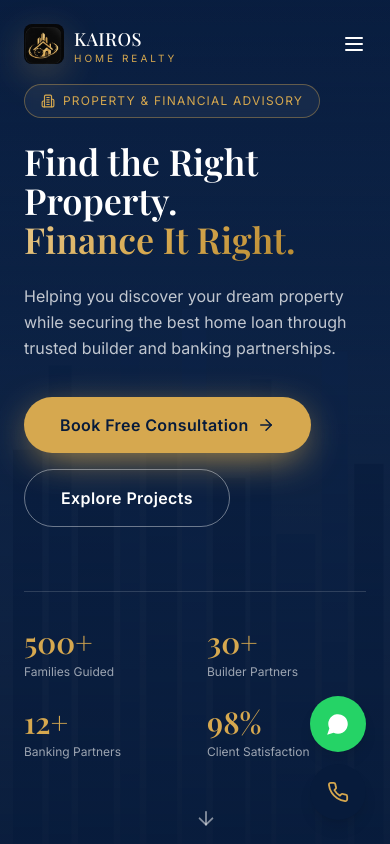
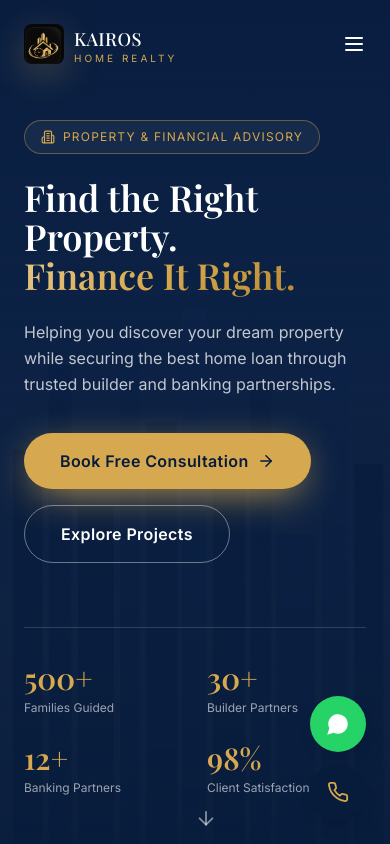
Before and after one commit to Kairos-Home-Realty/kairos-website, a Next.js app: page / in a window 390 px wide. Shown: the top 844 px of the page. Built offline with nearby package versions, Linux system fonts and the light colour scheme.

Commit message:
updated mobile mode view

```diff
--- a/components/sections/Hero.tsx
+++ b/components/sections/Hero.tsx
@@ -14,7 +14,7 @@ export function Hero() {
   const opacity = useTransform(scrollYProgress, [0, 0.8], [1, 0]);
 
   return (
-    <section ref={ref} className="relative h-screen min-h-[720px] w-full overflow-hidden">
+    <section ref={ref} className="relative h-screen min-h-[780px] w-full overflow-hidden">
       <motion.div style={{ y }} className="absolute inset-0 bg-skyline">
         {/* Skyline silhouette illustration, built purely with CSS/SVG shapes */}
         <svg
@@ -37,7 +37,7 @@ export function Hero() {
       </motion.div>
       <div className="absolute inset-0 bg-hero-gradient" />
 
-      <motion.div style={{ opacity }} className="relative z-10 flex h-full items-center">
+      <motion.div style={{ opacity }} className="relative z-10 flex h-full items-center pt-28 pb-10 md:pt-24">
         <div className="container-xl w-full px-6 lg:px-12">
           <div className="grid grid-cols-1 items-end gap-10 lg:grid-cols-[1.6fr_1fr]">
             <div>
```
Also changed, not shown: public/logo-full-dark.png.
